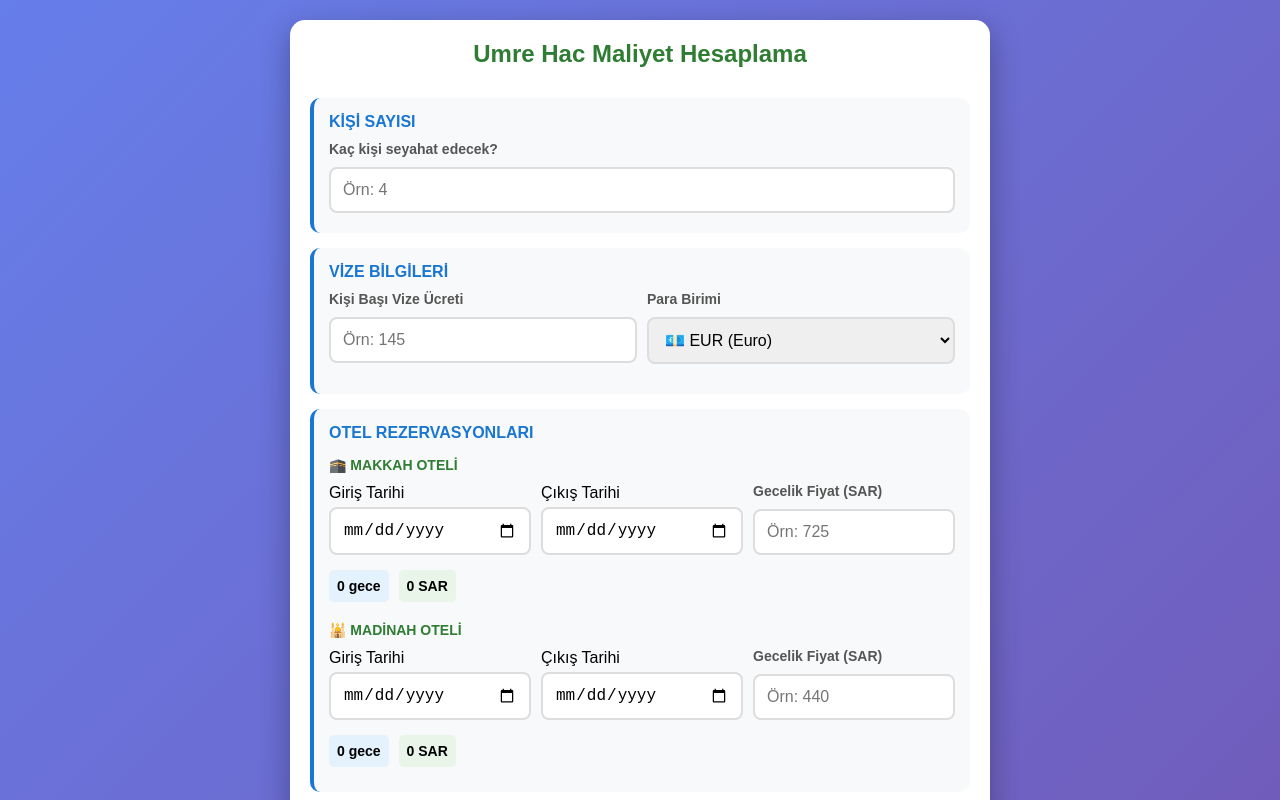
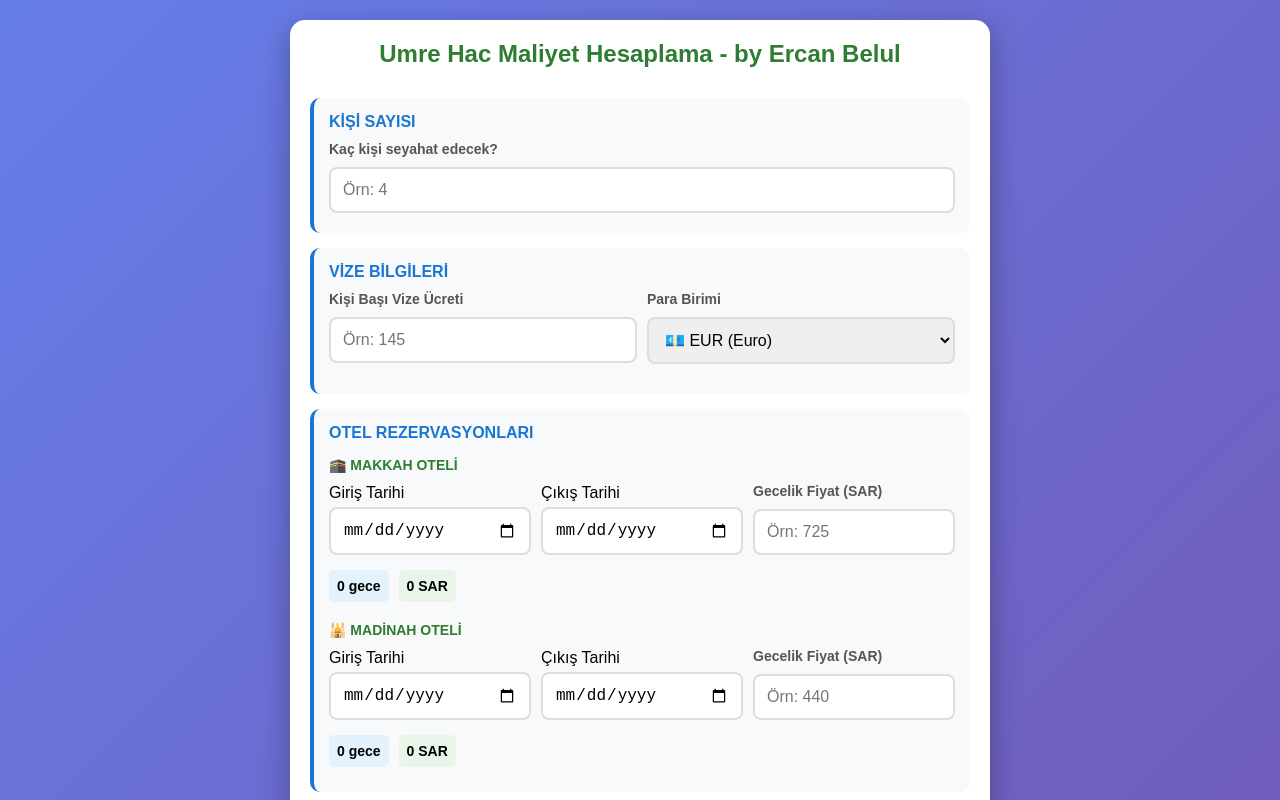
Before and after one commit to ercanbelul/umre-hac-hesaplama, a plain HTML site: page index.html in a window 1280 px wide. Shown: the top 800 px of the page. Drawn offline with Linux system fonts and the light colour scheme.

Commit message:
"Add developer name"

```diff
--- a/index.html
+++ b/index.html
@@ -33,7 +33,7 @@
 </head>
 <body>
     <div id="app">
-        <h1>Umre Hac Maliyet Hesaplama</h1>
+        <h1>Umre Hac Maliyet Hesaplama - by Ercan Belul</h1>
 
         <!-- Kişi Sayısı -->
         <div class="section">
```
